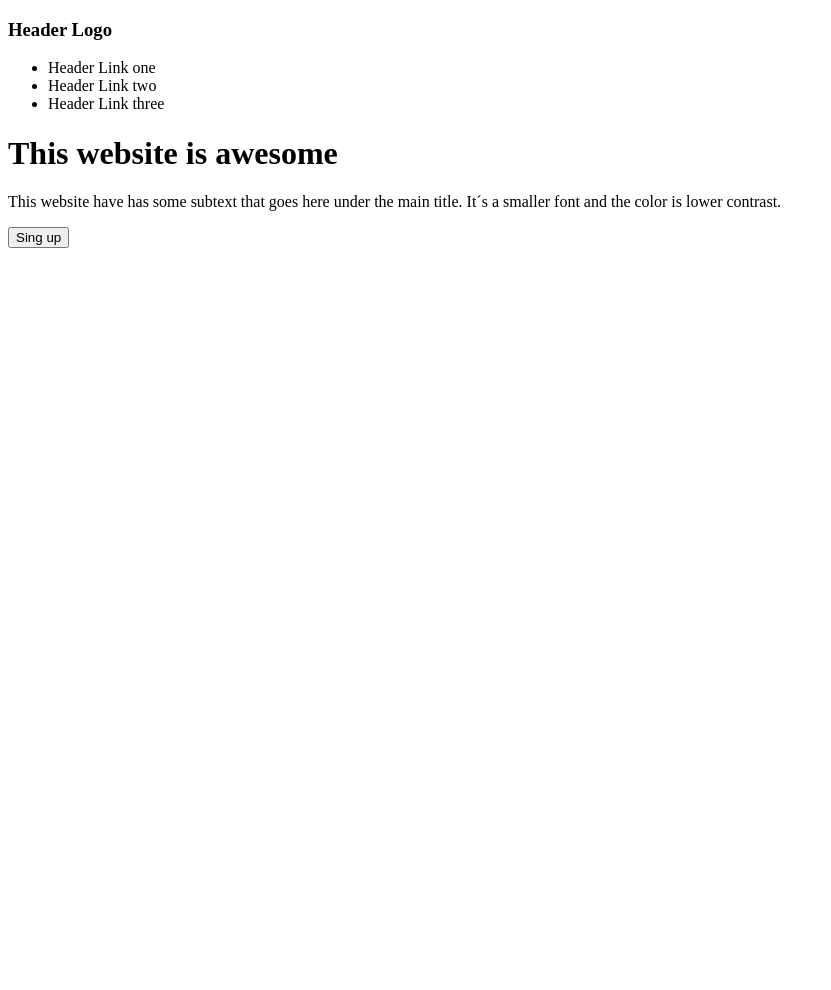
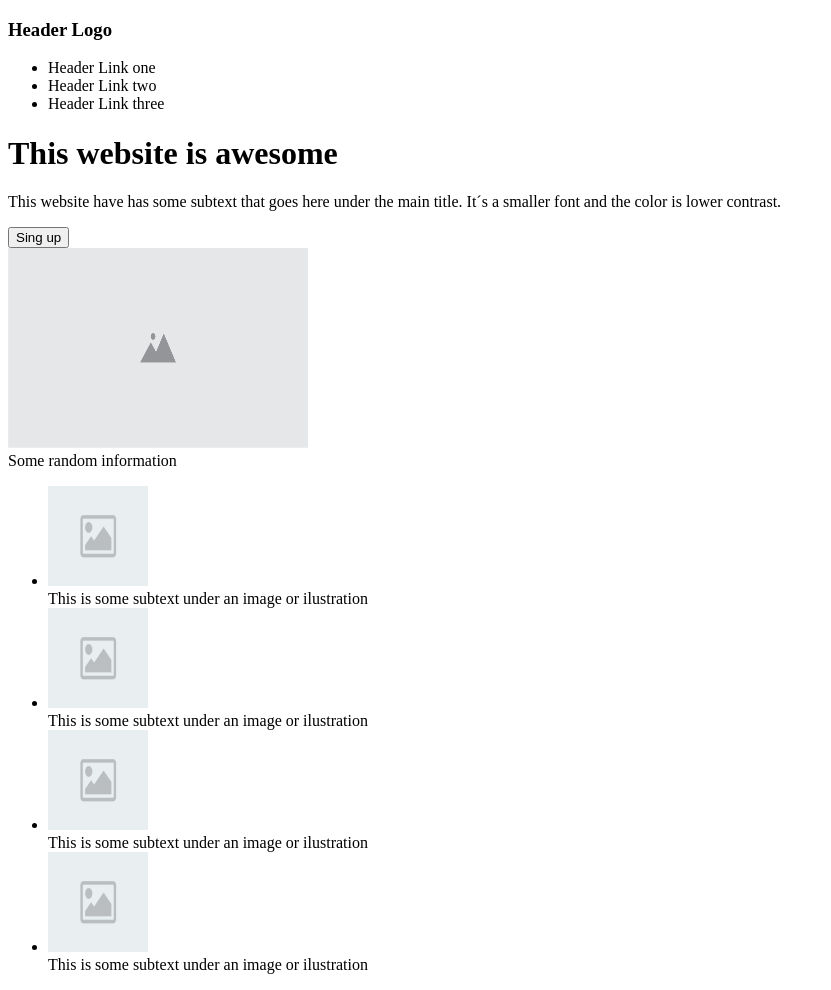
Before and after one commit to afmurillo97/Landing_Page, a plain HTML site: page index.html in a window 1280 px wide. Shown: the whole page, without its empty margins (0-831 px from the left). Before the commit the page ends 800 px from the top, so only its background shows below. Drawn offline with Linux system fonts and the light colour scheme.

Commit message:
Later I make a second section and i create a folder that contains the images of the project

```diff
--- a/index.html
+++ b/index.html
@@ -19,7 +19,22 @@
         <h1>This website is awesome</h1>
         <p>This website have has some subtext that goes here under the main title. It´s a smaller font and the color is lower contrast.</p>
         <button>Sing up</button>
-        <div><img src="" alt=""></div>
+        <div><img src="./images/SM-placeholder.png" alt="SM-placeholder" width="300" height="200"></div>
     </div>
+    <div class="title">Some random information</div>
+    <ul>
+        <li><img src="./images/placeholder-image.jpg" alt="" width="100" height="100">
+        <div>This is some subtext under an image or ilustration</div>
+        </li>
+        <li><img src="./images/placeholder-image.jpg" alt="" width="100" height="100">
+            <div>This is some subtext under an image or ilustration</div>
+        </li>
+        <li><img src="./images/placeholder-image.jpg" alt="" width="100" height="100">
+            <div>This is some subtext under an image or ilustration</div>
+        </li>
+        <li><img src="./images/placeholder-image.jpg" alt="" width="100" height="100">
+            <div>This is some subtext under an image or ilustration</div>
+        </li>
+    </ul>
 </body>
 </html>
```
Also changed, not shown: images/SM-placeholder.png (added), images/placeholder-image.jpg (added).
